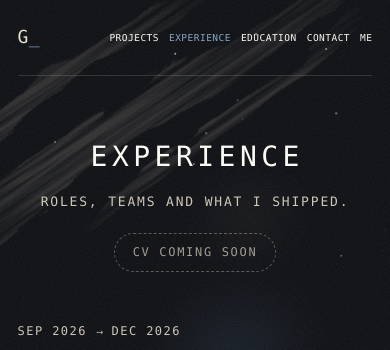
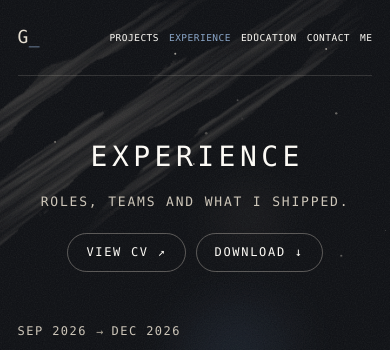
Before and after one commit to AEX8/portfolio, an Astro site: page /experience in a window 390 px wide. Shown: the top 350 px of the page. Built offline with nearby package versions, Linux system fonts and the light colour scheme; Astro itself is replaced by a stand-in of ours.

Commit message:
feat: viewable and downloadable cv without phone number

```diff
--- a/src/data/experience.ts
+++ b/src/data/experience.ts
@@ -20,7 +20,7 @@ export interface SmallItem {
 }
 
 // Path to the CV in /public, e.g. "/cv/gayath-cv.pdf". Leave empty to hide the download.
-export const CV_PATH = '';
+export const CV_PATH = '/cv/Gayath_Kaluwahewa_CV.pdf';
 
 // Main roles, newest first
 export const ROLES: Role[] = [
--- a/src/pages/experience.astro
+++ b/src/pages/experience.astro
@@ -23,9 +23,16 @@ const star = (s: number) => {
       <p class="intro">Roles, teams and what I shipped.</p>
       {
         CV_PATH ? (
-          <a class="cv" href={CV_PATH} download>
-            Download CV <span aria-hidden="true">↓</span>
-          </a>
+          <div class="cv-actions">
+            {/* Opens in the browser's own PDF viewer, no download */}
+            <a class="cv" href={CV_PATH} target="_blank" rel="noopener">
+              View CV <span aria-hidden="true">↗</span>
+              <span class="sr-only"> (opens in a new tab)</span>
+            </a>
+            <a class="cv" href={CV_PATH} download>
+              Download <span aria-hidden="true">↓</span>
+            </a>
+          </div>
         ) : (
           <span class="cv cv-soon">CV coming soon</span>
         )
@@ -160,6 +167,18 @@ const star = (s: number) => {
     text-transform: uppercase;
     color: #fcfaf5;
     transition: border-color var(--fast) var(--ease), color var(--fast) var(--ease);
+  }
+
+  .cv-actions {
+    display: flex;
+    flex-wrap: wrap;
+    justify-content: center;
+    gap: 10px;
+    margin-top: 8px;
+  }
+
+  .cv-actions .cv {
+    margin-top: 0;
   }
 
   a.cv:hover {
```
Also changed, not shown: 1 other file.
